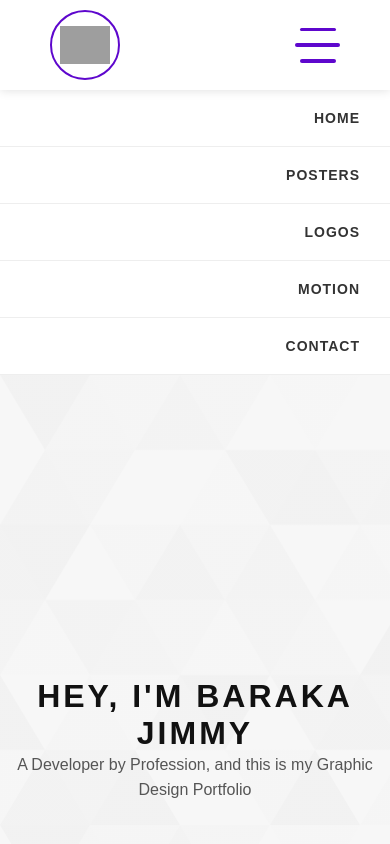
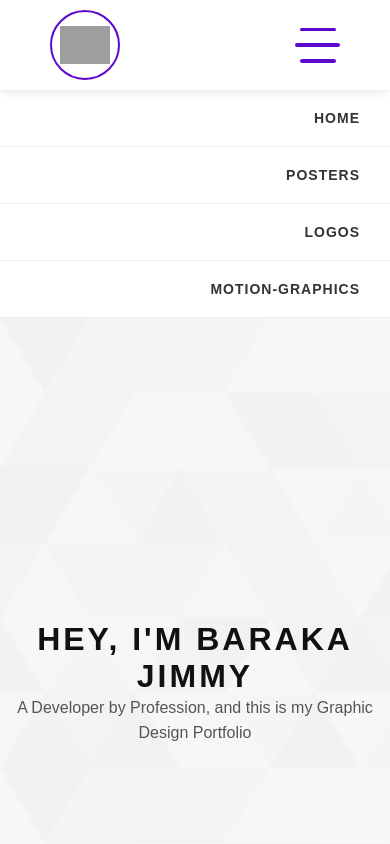
Before and after one commit to barakacanbyte/graphics-portfolio-main, a React (Vite) app: page / in a window 390 px wide. Both pictures are taken after a click on the label 317 px from the left and 45 px from the top of the page. Shown: the top 844 px of the page. Built offline with nearby package versions, Linux system fonts and the light colour scheme; grey boxes are pictures that could not be loaded; a web font is replaced by a local one.

Commit message:
solved responsiveness

```diff
--- a/src/app/App.jsx
+++ b/src/app/App.jsx
@@ -153,11 +153,11 @@ function App() {
             <a href="#logos">Logos</a>
           </li>
           <li>
-            <a href="#motion">Motion</a>
+            <a href="#motion">Motion-Graphics</a>
           </li>
-          <li>
+          {/* <li>
             <a href="#Contact">Contact</a>
-          </li>
+          </li> */}
         </ul>
       )}
 
--- a/src/index.css
+++ b/src/index.css
@@ -23,7 +23,7 @@
   --git-color: #f05539;
   --java-color: #5382a1;
   --cpp-color: #4caf50;
-  --facebook-color: #4267B2;
+  --facebook-color: #4267b2;
   --linked-in-color: #0077b5;
   --gmail-color: #c72923;
   --type-script-color: #007acc;
@@ -37,7 +37,7 @@ html {
 }
 
 body {
-  font-family: 'DM Sans', sans-serif;
+  font-family: "DM Sans", sans-serif;
 }
 
 a {
@@ -64,6 +64,10 @@ ul {
   .container {
     width: 750px;
   }
+
+  .home {
+    height: 90vh;
+  }
 }
 
 /* Medium */
```
